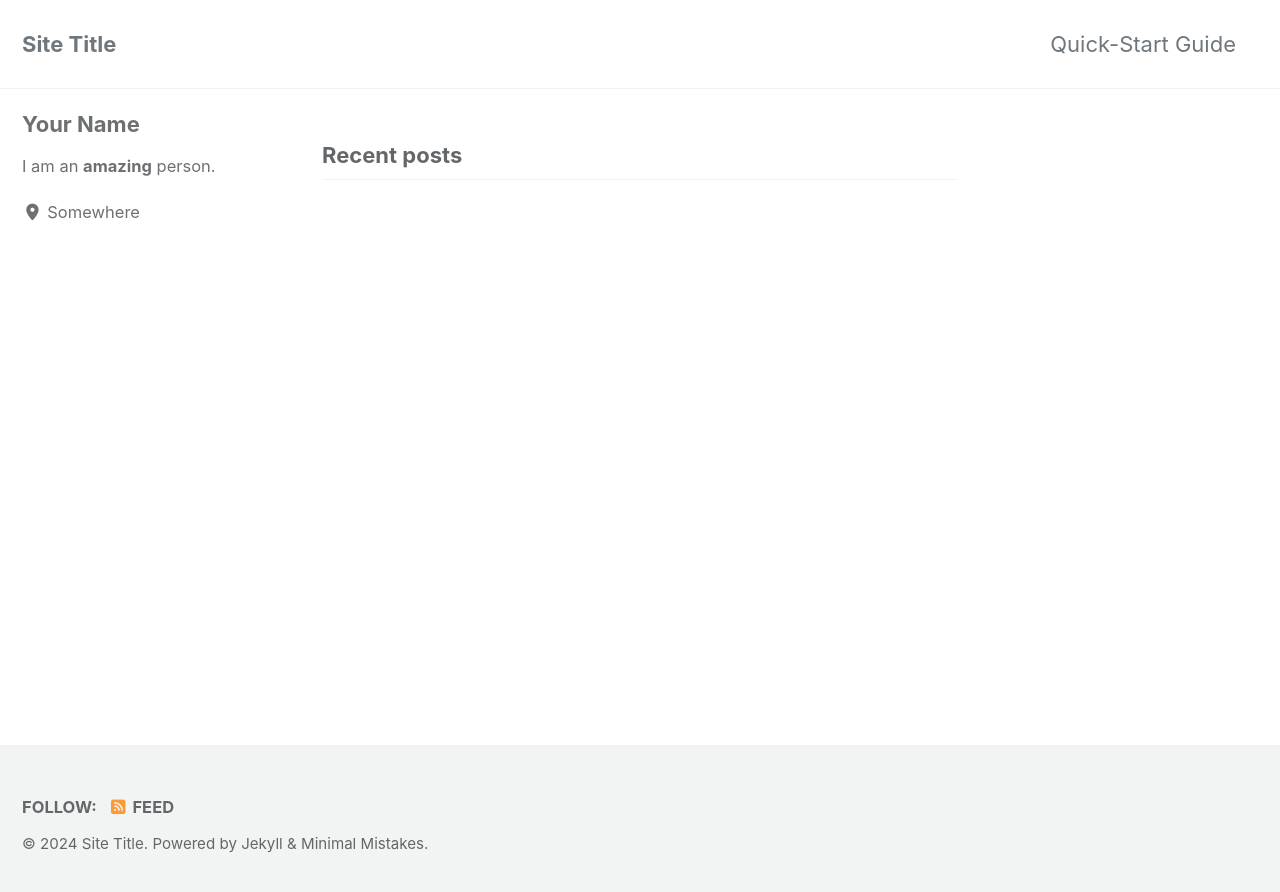
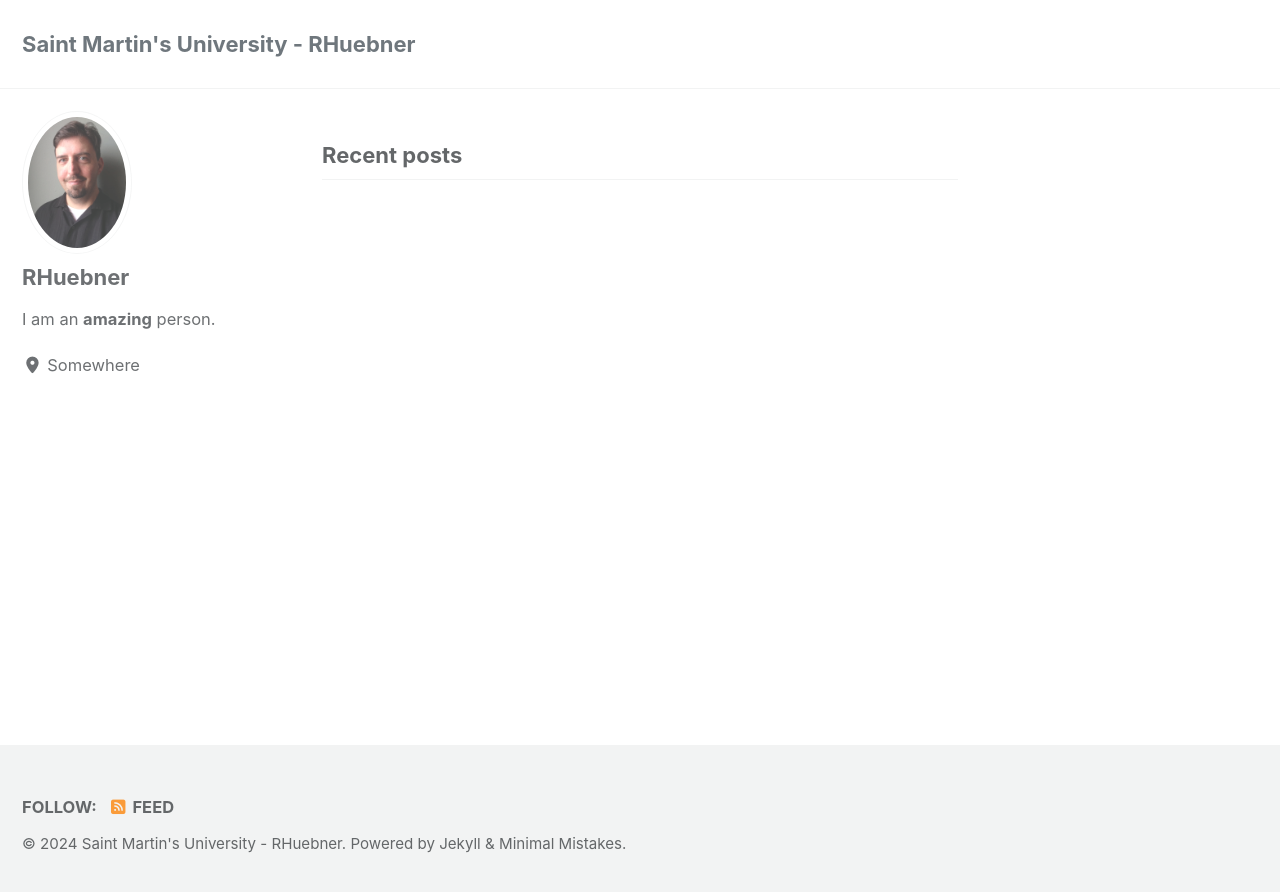
Before and after one commit to stmartin-rhuebner/stmartin-rhuebner.github.io, a Jekyll site: the page built from index.html, in a window 1280 px wide. Shown: the top 892 px of the page. Built offline with Jekyll 4.4.1, drawn with Linux system fonts in a browser that asks for light colours; cached includes are drawn as plain includes; the list of posts is cut into pages by our own code.

Commit message:
added bio-picture and changed theme

```diff
--- a/_config.yml
+++ b/_config.yml
@@ -17,11 +17,11 @@ minimal_mistakes_skin    : "default" # "air", "aqua", "contrast", "dark", "dirt"
 # Site Settings
 locale                   : "en-US"
 rtl                      : # true, false (default) # turns direction of the page into right to left for RTL languages
-title                    : "Site Title"
+title                    : "Saint Martin's University - RHuebner"
 title_separator          : "-"
 subtitle                 : # site tagline that appears below site title in masthead
-name                     : "Your Name"
-description              : "An amazing website."
+name                     : "RHuebner"
+description              : "My unoffical GitHub Page for activities with Saint Martin's University."
 url                      : # the base hostname & protocol for your site e.g. "https://mmistakes.github.io"
 baseurl                  : # the subpath of your site, e.g. "/blog"
 repository               : # GitHub username/repo-name e.g. "mmistakes/minimal-mistakes"
@@ -53,7 +53,7 @@ comments:
     category_id          : # Shown during giscus setup at https://giscus.app
     discussion_term      : # "pathname" (default), "url", "title", "og:title"
     reactions_enabled    : # '1' for enabled (default), '0' for disabled
-    theme                : # "light" (default), "dark", "dark_dimmed", "transparent_dark", "preferred_color_scheme"
+    theme                : "dark" # "light" (default), "dark", "dark_dimmed", "transparent_dark", "preferred_color_scheme"
     strict               : # 1 for enabled, 0 for disabled (default)
     input_position       : # "top", "bottom" # The comment input box will be placed above or below the comments
     emit_metadata        : # 1 for enabled, 0 for disabled (default) # https://github.com/giscus/giscus/blob/main/ADVANCED-USAGE.md#imetadatamessage
@@ -113,8 +113,8 @@ analytics:
 
 # Site Author
 author:
-  name             : "Your Name"
-  avatar           : # path of avatar image, e.g. "/assets/images/bio-photo.jpg"
+  name             : "RHuebner"
+  avatar           : "assets/images/bio-photo.jpg" # path of avatar image, e.g. "/assets/images/bio-photo.jpg"
   bio              : "I am an **amazing** person."
   location         : "Somewhere"
   email            :
--- a/_data/navigation.yml
+++ b/_data/navigation.yml
@@ -1,7 +1,7 @@
 # main links
 main:
-  - title: "Quick-Start Guide"
-    url: https://mmistakes.github.io/minimal-mistakes/docs/quick-start-guide/
+  #- title: "Quick-Start Guide"
+  #  url: https://mmistakes.github.io/minimal-mistakes/docs/quick-start-guide/
   # - title: "About"
   #   url: https://mmistakes.github.io/minimal-mistakes/about/
   # - title: "Sample Posts"
```
Also changed, not shown: assets/images/bio-photo.jpg (added).
